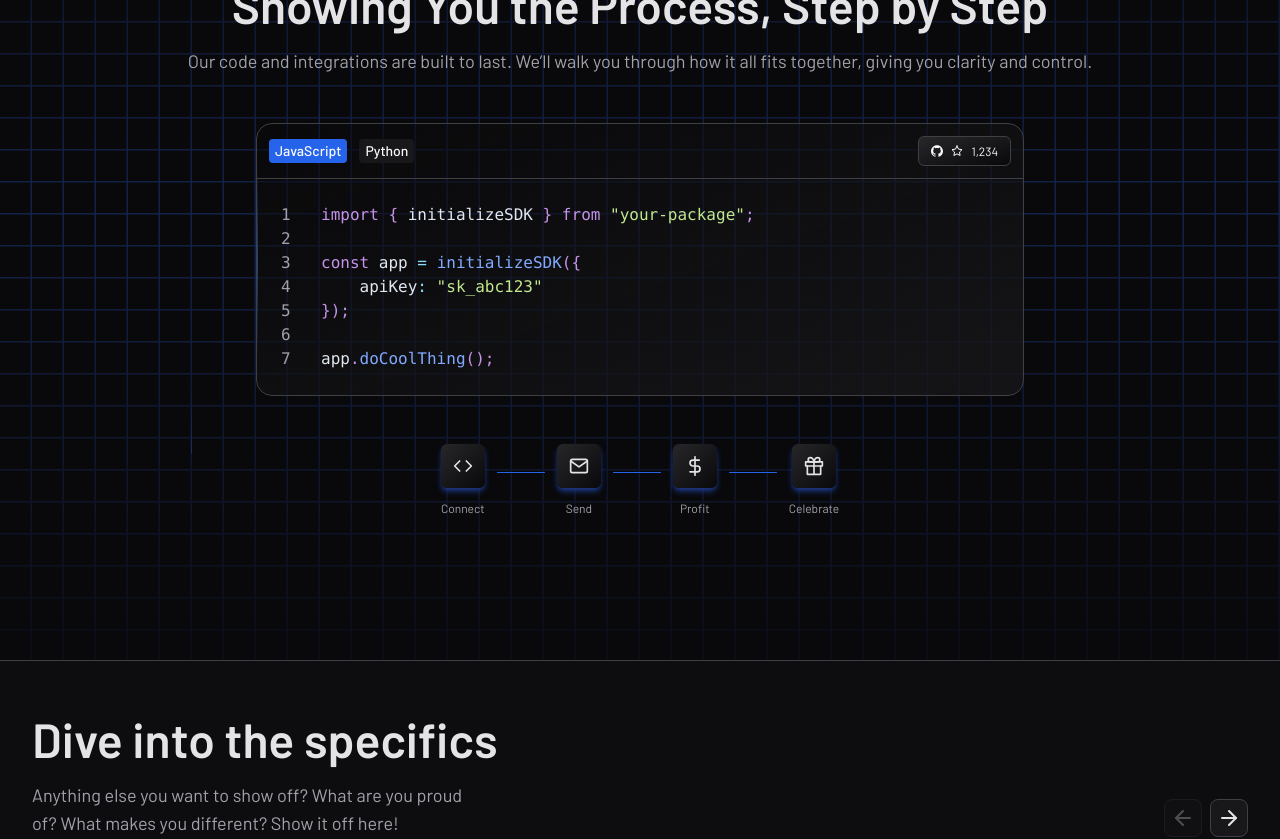
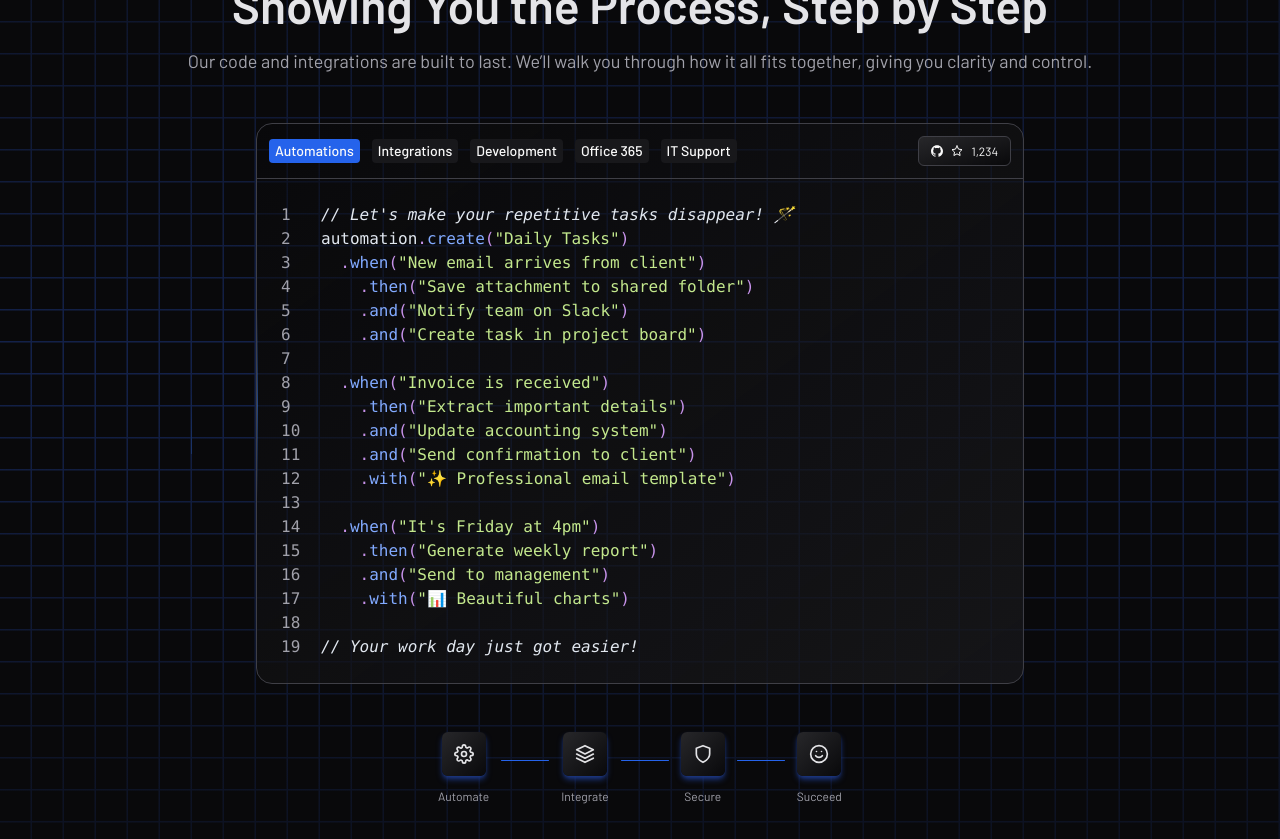
Before and after one commit to Kadafen/Jomena-Group, a Next.js app: page / in a window 1280 px wide. Shown: the part 2600-3439 px from the top of the page. Built offline with nearby package versions, Linux system fonts and the light colour scheme.

Commit message:
updated landing

```diff
--- a/src/components/features/code/CodeCard.tsx
+++ b/src/components/features/code/CodeCard.tsx
@@ -1,29 +1,47 @@
 import React, { MouseEventHandler, useState } from "react";
 import { Markup } from "./Markup";
-import { Card } from "@/components/utils/Card";
-import { PulseLine } from "@/components/utils/PulseLine";
-import { BubbleButton } from "@/components/buttons/BubbleButton";
+import { Card } from "../../../components/utils/Card";
+import { PulseLine } from "../../../components/utils/PulseLine";
+import { BubbleButton } from "../../../components/buttons/BubbleButton";
 import { SiGithub } from "react-icons/si";
 import { FiStar } from "react-icons/fi";
 
 export const CodeCard = () => {
-  const [selected, setSelected] = useState<"js" | "py">("js");
+  const [selected, setSelected] = useState<"auto" | "int" | "dev" | "o365" | "it">("auto");
 
   return (
     <Card className="mx-auto max-w-3xl pt-3">
       <div className="-mx-9 mb-6 flex items-center justify-between border-b border-zinc-700 px-6 pb-3">
-        <div className="flex items-center gap-3">
+        <div className="flex items-center gap-3 flex-wrap">
           <ToggleChip
-            onClick={() => setSelected("js")}
-            selected={selected === "js"}
+            onClick={() => setSelected("auto")}
+            selected={selected === "auto"}
           >
-            JavaScript
+            Automations
           </ToggleChip>
           <ToggleChip
-            onClick={() => setSelected("py")}
-            selected={selected === "py"}
+            onClick={() => setSelected("int")}
+            selected={selected === "int"}
           >
-            Python
+            Integrations
+          </ToggleChip>
+          <ToggleChip
+            onClick={() => setSelected("dev")}
+            selected={selected === "dev"}
+          >
+            Development
+          </ToggleChip>
+          <ToggleChip
+            onClick={() => setSelected("o365")}
+            selected={selected === "o365"}
+          >
+            Office 365
+          </ToggleChip>
+          <ToggleChip
+            onClick={() => setSelected("it")}
+            selected={selected === "it"}
+          >
+            IT Support
           </ToggleChip>
         </div>
         <BubbleButton className="text-xs">
@@ -34,8 +52,20 @@ export const CodeCard = () => {
       </div>
       <div className="no-scrollbar -mx-6 overflow-x-scroll px-6">
         <Markup
-          code={selected === "js" ? javascriptCode : pythonCode}
-          lang={selected === "js" ? "javascript" : "python"}
+          code={
+            selected === "auto" ? automationCode :
+            selected === "int" ? integrationsCode :
+            selected === "dev" ? developmentCode :
+            selected === "o365" ? office365Code :
+            itSupportCode
+          }
+          lang={
+            selected === "auto" ? "typescript" :
+            selected === "int" ? "typescript" :
+            selected === "dev" ? "typescript" :
+            selected === "o365" ? "typescript" :
+            "typescript"
+          }
         />
       </div>
       <PulseLine />
@@ -62,18 +92,136 @@ const ToggleChip = ({
   );
 };
 
-const javascriptCode = `import { initializeSDK } from "your-package";
+const automationCode = `// Let's make your repetitive tasks disappear! 🪄
+automation.create("Daily Tasks")
+  .when("New email arrives from client")
+    .then("Save attachment to shared folder")
+    .and("Notify team on Slack")
+    .and("Create task in project board")
 
-const app = initializeSDK({
-    apiKey: "sk_abc123"
-});
+  .when("Invoice is received")
+    .then("Extract important details")
+    .and("Update accounting system")
+    .and("Send confirmation to client")
+    .with("✨ Professional email template")
 
-app.doCoolThing();`;
+  .when("It's Friday at 4pm")
+    .then("Generate weekly report")
+    .and("Send to management")
+    .with("📊 Beautiful charts")
 
-const pythonCode = `import your_package
+// Your work day just got easier!`;
 
-app = your_package.init({
-    "api_key": "sk_abc123"
+const integrationsCode = `// Making your apps work together in harmony 🎵
+connect.everything({
+  // Share customer info everywhere
+  when: "New customer signs up",
+  sync: {
+    to: "CRM system",
+    and: "Email marketing",
+    and: "Support desk",
+    and: "Billing system"
+  },
+
+  // Keep everyone in the loop
+  notify: {
+    sales: "New lead arrived! 🎯",
+    support: "Welcome our new customer! 👋",
+    account: "Ready for onboarding! 🚀"
+  }
 })
 
-app.do_cool_thing()`;
+// Everything connected, everyone happy! 🌈`;
+
+const developmentCode = `// Building your dream software with love ❤️
+project.create("Amazing App")
+
+  // Making it beautiful
+  .design({
+    style: "Modern and sleek ✨",
+    colors: "Perfect brand match 🎨",
+    experience: "Super friendly 😊"
+  })
+
+  // Making it powerful
+  .build({
+    performance: "Lightning fast ⚡️",
+    security: "Fort Knox level 🔒",
+    scaling: "Sky is the limit 🚀"
+  })
+
+  // Making it reliable
+  .test({
+    quality: "Pixel perfect 🎯",
+    bugs: "None allowed! 🐛❌",
+    uptime: "24/7/365 ⏰"
+  })
+
+// Your vision, our expertise! 🌟`;
+
+const office365Code = `// Welcome aboard! Let's set up your perfect Office 365 🚀
+office.onboardNewEmployee("Sarah")
+  // Create secure workspace
+  .setup({
+    email: "sarah@company.com ✉️",
+    password: "Super strong and unique! 🔒",
+    groups: ["Marketing", "Project X"] 👥
+  })
+
+  // Configure cloud services
+  .provision({
+    oneDrive: "Personal secure cloud 🌥",
+    sharePoint: "Team documents ready 📁",
+    teams: "Connected with colleagues 🤝"
+  })
+
+  // Implement security & compliance
+  .secure({
+    mfa: "Extra login protection 🛡",
+    dataPolicy: "GDPR compliant ✓",
+    backup: "Everything safely stored 💾",
+    monitoring: "24/7 security watch 👀"
+  })
+
+  // Set up automation flows
+  .automate({
+    calendar: "Team meetings synced 📅",
+    files: "Auto-organize documents 📎",
+    tasks: "Smart notifications 🔔"
+  })
+
+  // Manage domain & infrastructure
+  .configure({
+    domain: "Custom email domain ⭐️",
+    dns: "Optimized mail flow 📧",
+    spam: "Intelligent filtering 🚫"
+  })
+
+// Everything set up, secured, and ready to go! 🎉`;
+
+const itSupportCode = `// Your IT superhero, at your service! 🦸‍♂️
+support.ready({
+  // Quick problem solving
+  when: "Computer is acting up 🖥",
+  we: {
+    diagnose: "Find the issue fast 🔍",
+    fix: "Like it never happened ⚡️",
+    prevent: "Stop it happening again 🛡"
+  },
+
+  // Always here for you
+  help: {
+    available: "24/7 support 🌟",
+    response: "Lightning fast ⚡️",
+    attitude: "Always friendly 😊"
+  },
+
+  // Keeping you safe
+  security: {
+    monitor: "Watch for threats 🔒",
+    protect: "Block bad stuff 🛡",
+    backup: "Keep data safe 💾"
+  }
+})
+
+// Problems solved, smiles delivered! 😊`;
--- a/src/components/features/code/Stepper.tsx
+++ b/src/components/features/code/Stepper.tsx
@@ -1,23 +1,23 @@
 import { useAnimate, useInView } from "framer-motion";
 import React, { useEffect } from "react";
-import { FiCode, FiDollarSign, FiGift, FiMail } from "react-icons/fi";
+import { FiSettings, FiLayers, FiShield, FiSmile } from "react-icons/fi";
 
 const STEPS = [
   {
-    Icon: FiCode,
-    text: "Connect",
+    Icon: FiSettings,
+    text: "Automate",
   },
   {
-    Icon: FiMail,
-    text: "Send",
+    Icon: FiLayers,
+    text: "Integrate",
   },
   {
-    Icon: FiDollarSign,
-    text: "Profit",
+    Icon: FiShield,
+    text: "Secure",
   },
   {
-    Icon: FiGift,
-    text: "Celebrate",
+    Icon: FiSmile,
+    text: "Succeed",
   },
 ];
 
```
